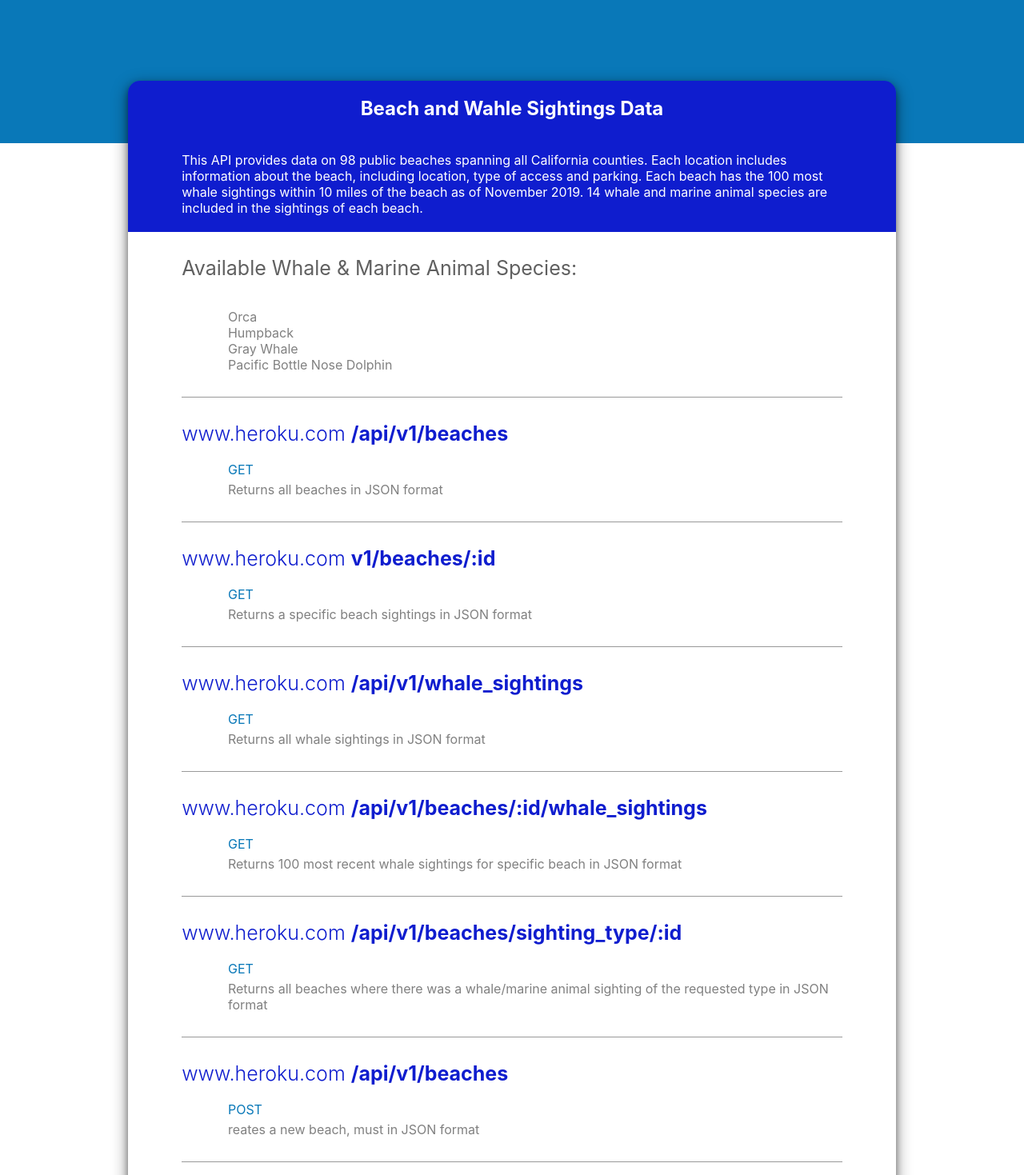
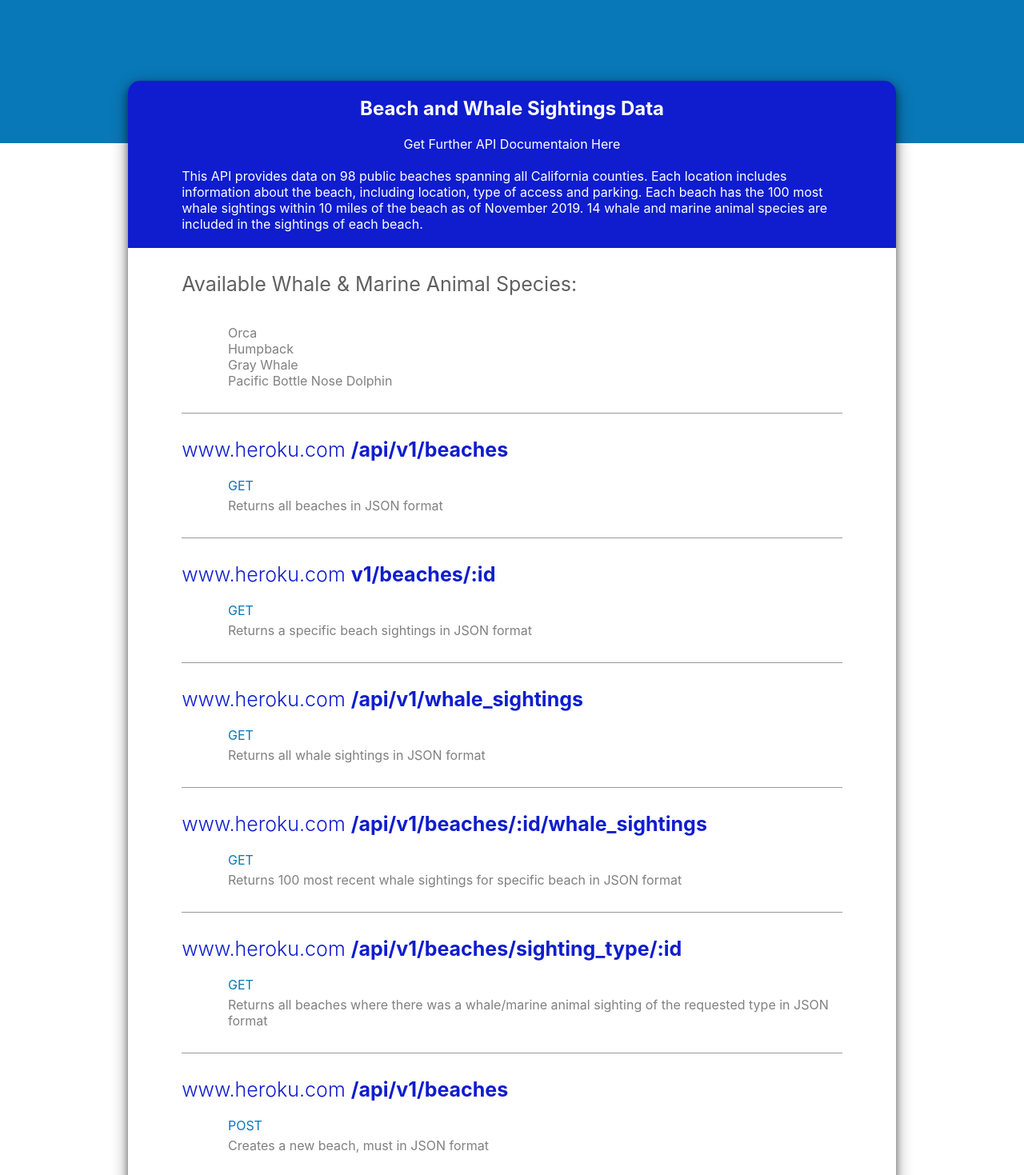
Before and after one commit to matthewdshepherd/whalewatchers, a React (Create React App) app: page / in a window 1280 px wide. Shown: the part 81-1550 px from the top of the page at 80% size. Built offline with nearby package versions, Linux system fonts and the light colour scheme.

Commit message:
Will add all get, post and delete options for database

```diff
--- a/src/App.css
+++ b/src/App.css
@@ -71,6 +71,12 @@ header {
 margin: 20px 0 0 0;
 }
 
+.link-to-repo__a {
+  color: #FFF;
+  text-decoration:none;
+  cursor:pointer;
+}
+
 .data-about {
 margin: 20px 0;
 padding: 0 7%;
--- a/src/App.js
+++ b/src/App.js
@@ -15,7 +15,8 @@ function App() {
         <div className="main-top-color__div"></div>
           <section className="data__body">
             <section className="main-beach-whale-data__div">
-              <h2 className="data-title__h2">Beach and Wahle Sightings Data</h2>
+              <h2 className="data-title__h2">Beach and Whale Sightings Data</h2>
+              <a className="link-to-repo__a" href="https://github.com/matthewdshepherd/whalewatchers" target="_blank">Get Further API Documentaion Here</a>
               <p className="data-about">This API provides data on 98 public beaches spanning all California counties. Each location includes information about the beach, including location, type of access and parking. Each beach has the 100 most whale sightings within 10 miles of the beach as of  November 2019. 14 whale and marine animal species are included in the sightings of
   each beach.</p>
             </section>
@@ -69,7 +70,7 @@ function App() {
                 <h4 className="api-link__h4">www.heroku.com <span className="api-link__span">/api/v1/beaches</span></h4>
                 <div className="fetch__div">
                   <p className="fetch--request__p">POST</p>
-                  <p className="fetch--request--return__p">reates a new beach, must in JSON format</p>
+                  <p className="fetch--request--return__p">Creates a new beach, must in JSON format</p>
                 </div>
                 <div className="api-bottom-seperator__div"></div>
               </div>
```
